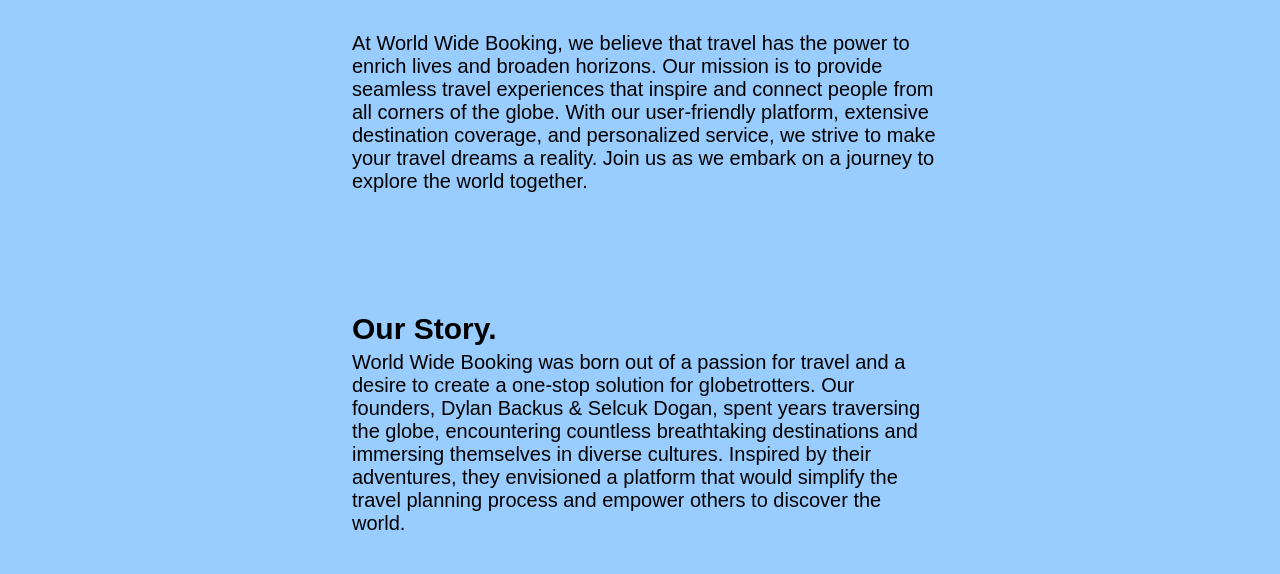
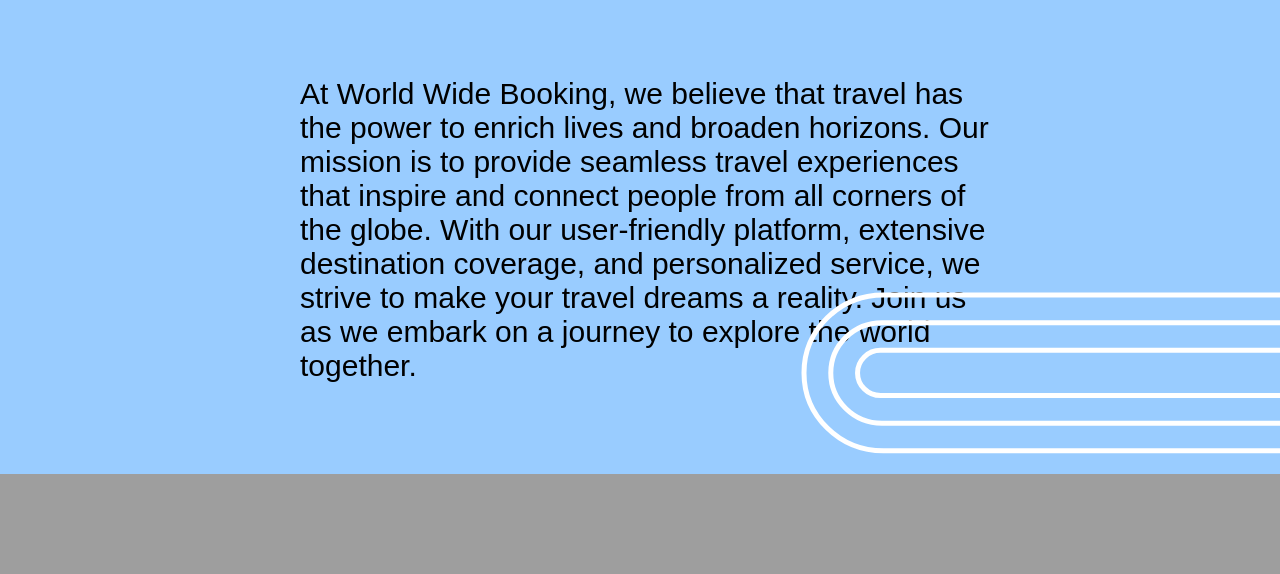
Before and after one commit to Selcuk024/webapp2, a PHP site: page /about-us.php in a window 1280 px wide. Shown: the part 701-1275 px from the top of the page. After the commit the page ends 1175 px from the top, so only its background shows below. Run offline with PHP 8.4, Linux system fonts and the light colour scheme; some web fonts are replaced.

Commit message:
dingen sec2

```diff
--- a/website/about-us.php
+++ b/website/about-us.php
@@ -13,10 +13,18 @@
     <link href="https://fonts.googleapis.com/css2?family=Corinthia:wght@400;700&display=swap" rel="stylesheet">
     <link href="https://fonts.googleapis.com/css2?family=Poiret+One&display=swap" rel="stylesheet">
     <title>Scroll test</title>
+    <link rel="preconnect" href="https://fonts.googleapis.com">
+    <link rel="preconnect" href="https://fonts.gstatic.com" crossorigin>
+    <link href="https://fonts.googleapis.com/css2?family=Inter:wght@100;200;300;400;500;600;700;800;900&display=swap"
+        rel="stylesheet">
 </head>
 
 <body>
+    <?php
+    include_once("navbar-not-logged-in.php");
+    ?>
     <div class="section" id="sec1">
+
         <img class="polynesia-image-background" src="media/polynesia2-image-background.png">
         <div class="text-container" id="text-container">
             <h1 class="about-us-text">About Us</h1>
@@ -35,14 +43,17 @@
                     we strive to make your travel dreams a reality.
                     Join us as we embark on a journey to explore the world together.</h1>
             </div>
-      <div class="our-story-container">
-        <h1 class="our-story-koptext">Our Story.</h1>
-        <h1 class="our-story-text2">World Wide Booking was born out of a passion for travel and a desire to create a one-stop solution for globetrotters.
-          Our founders, Dylan Backus & Selcuk Dogan, spent years traversing the globe,
-         encountering countless breathtaking destinations and immersing themselves in diverse cultures.
-         Inspired by their adventures, they envisioned a platform that would simplify the travel planning process and
-          empower others to discover the world.</h1>
-      </div>
+            <svg class="sec2-ding1-rechtsonder" width="479" height="162" viewBox="0 0 479 162" fill="none" xmlns="http://www.w3.org/2000/svg">
+                <path
+                    d="M496.383 158.81H82.3949C38.5548 158.81 3 123.918 3 80.9051C3 37.8925 38.5548 3 82.3949 3H496.383"
+                    stroke="white" stroke-width="5" stroke-miterlimit="10" />
+                <path
+                    d="M496.382 131.153H80.9871C52.7122 131.153 29.7866 108.642 29.7866 80.905C29.7866 53.1679 52.7122 30.6567 80.9871 30.6567H496.382"
+                    stroke="white" stroke-width="5" stroke-miterlimit="10" />
+                <path
+                    d="M496.383 103.497H79.5794C66.8698 103.497 56.5332 93.3667 56.5332 80.9051C56.5332 68.4435 66.8296 58.3134 79.5794 58.3134H496.383"
+                    stroke="white" stroke-width="5" stroke-miterlimit="10" />
+            </svg>
         </main>
     </div>
     <script src="https://cdnjs.cloudflare.com/ajax/libs/jquery/3.3.1/jquery.min.js"></script>
--- a/website/css/style.css
+++ b/website/css/style.css
@@ -1,11 +1,12 @@
-*{
+* {
     padding: 0;
     margin: 0;
     font-family: Inter;
     text-decoration: none;
     z-index: 99;
 }
-.nav-container{
+
+.nav-container {
     width: 100%;
     height: 64px;
     position: absolute;
@@ -14,12 +15,22 @@
     align-items: center;
     overflow: hidden;
 }
-.nav-logo{
+
+.nav-link {
+    text-decoration: none;
+    color: #000;
+}
+
+.nav-text {
+    font-size: 18px
+}
+
+.nav-logo {
     width: 5%;
     margin-left: 56px;
 }
 
-.nav-topics-container{
+.nav-topics-container {
     display: flex;
     flex-direction: row;
     justify-content: space-between;
@@ -30,58 +41,62 @@
 
 /* Nav Topics */
 
-.my-account{
+.my-account {
     color: black;
     font-weight: 600;
     font-size: 18px;
     position: relative;
 }
-.my-account:hover{
+
+.my-account:hover {
     color: rgb(21, 21, 21);
     font-size: 18px;
     font-weight: 800;
     position: relative;
 }
 
-.about-us{
+.about-us {
     color: black;
     font-size: 18px;
     font-weight: 600;
     position: relative;
 }
-.about-us:hover{
+
+.about-us:hover {
     color: rgb(21, 21, 21);
     font-size: 18px;
     font-weight: 800;
     position: relative;
 }
 
-.contact{
+.contact {
     color: black;
     font-size: 18px;
     font-weight: 600;
     position: relative;
 }
-.contact:hover{
+
+.contact:hover {
     color: rgb(21, 21, 21);
     font-size: 18px;
     font-weight: 800;
     position: relative;
 }
 
-h1{
+h1 {
     margin-left: 12px;
     font-size: 18px;
 }
 
-.nav-login-button{
+.nav-login-button {
     width: 4%;
     margin-left: auto;
     font-size: 16px;
     color: #000;
     font-weight: 600;
 }
-.nav-signup-button{
+
+.nav-signup-button {
     width: 5%;
     height: 40px;
     font-weight: 600;
@@ -96,25 +111,29 @@
     border: none;
     border-radius: 5px;
 }
-.tet{
+
+.tet {
     position: absolute;
     top: 3%;
     right: 27%;
 }
-.home-image{
+
+.home-image {
     width: 100%;
     height: 80vh;
     position: absolute;
     z-index: 1;
 }
-.container-home{
+
+.container-home {
     width: 100%;
     height: 90vh;
     display: flex;
     align-items: end;
     justify-content: center;
 }
-.destination-box{
+
+.destination-box {
     width: 100%;
     height: 40vh;
     display: flex;
@@ -127,7 +146,8 @@
 
 
 }
-.flights{
+
+.flights {
     width: 147px;
     height: 66px;
     display: flex;
@@ -137,14 +157,16 @@
     background-color: #FFF;
     border-radius: 40px 0px 0px 0px;
 }
-.container-destination{
+
+.container-destination {
     width: 75%;
     display: flex;
     flex-direction: column;
     align-items: center;
     font-weight: 600;
 }
-.hotels{
+
+.hotels {
     width: 147px;
     height: 66px;
     background-color: #000;
@@ -155,15 +177,18 @@
     font-weight: 600;
     color: #fff;
 }
-.row{
+
+.row {
     display: flex;
     flex-direction: row;
     margin-right: auto;
 }
-.hotel-logo{
+
+.hotel-logo {
     margin-right: 6px;
 }
-.rent-a-car{
+
+.rent-a-car {
     width: 147px;
     height: 66px;
     background-color: #000;
@@ -176,7 +201,8 @@
 
 
 }
-.from{
+
+.from {
     width: 22%;
     height: 100px;
     border: solid 1px #D9D9D9;
@@ -187,7 +213,8 @@
     justify-content: center;
     padding-left: 15px;
 }
-.to{
+
+.to {
     width: 22%;
     height: 100px;
     border: solid 1px #D9D9D9;
@@ -200,17 +227,21 @@
     padding-left: 15px;
     z-index: 98;
 }
-.small-text{
+
+.small-text {
     font-size: 13px;
 }
-.big-text{
+
+.big-text {
     font-size: 30px;
     font-weight: 600;
 }
-.country{
+
+.country {
     font-size: 13px;
 }
-.circle{
+
+.circle {
     width: 60px;
     height: 60px;
     border-radius: 100%;
@@ -222,7 +253,8 @@
     background-color: #fff;
     z-index: 99;
 }
-.rectangle{
+
+.rectangle {
     width: 34px;
     height: 110px;
     position: absolute;
@@ -232,7 +264,8 @@
     background-color: #fff;
     justify-self: center;
 }
-.date-box{
+
+.date-box {
     width: 480px;
     margin-right: 14px;
     height: 100px;
@@ -243,19 +276,22 @@
     flex-direction: row;
     padding-left: 12px;
 }
-.date-container{
+
+.date-container {
     display: flex;
     flex-direction: row;
     margin-right: 12px;
 }
-.other-half{
+
+.other-half {
     display: flex;
     flex-direction: column;
     justify-content: end;
     margin-left: 10px;
 
 }
-.book-a-flight-button{
+
+.book-a-flight-button {
     width: 300px;
     height: 60px;
     background-color: #000;
@@ -270,24 +306,28 @@
     font-size: 24px;
     border-radius: 15px;
 }
-.container-home2{
+
+.container-home2 {
     width: 75%;
     margin-top: 150px;
     display: flex;
     justify-content: center;
     flex-direction: column;
 }
-.home-title{
+
+.home-title {
     margin-right: auto;
     font-size: 24px;
     font-weight: 700;
 }
-.container-home3{
+
+.container-home3 {
     display: flex;
     width: 100%;
     justify-content: center;
 }
-.popular-destinations{
+
+.popular-destinations {
     width: 100%;
     height: 250px;
     background-color: #fff;
@@ -296,15 +336,17 @@
     flex-direction: row;
     border-bottom: solid 1px #D9D9D9;
 }
-.popular-section1{
+
+.popular-section1 {
     width: 100%;
     border-radius: 25px;
 }
 
-.popular-container1{
+.popular-container1 {
     width: 30%;
 }
-.popular-container2{
+
+.popular-container2 {
     width: 50%;
     display: flex;
     justify-content: center;
@@ -313,14 +355,17 @@
     gap: 20px;
     text-align: left;
 }
-.medium-text2{
+
+.medium-text2 {
     text-align: left;
 }
-.left{
+
+.left {
     margin-right: auto;
     margin-left: 24px;
 }
-.book-button{
+
+.book-button {
     width: 130px;
     height: 40px;
     background-color: #000;
@@ -333,8 +378,9 @@
     align-items: center;
     margin-right: 24px;
 }
-.all-button{
-    display:inline-block;
+
+.all-button {
+    display: inline-block;
     width: 70px;
     height: 40px;
     background-color: #fff;
@@ -346,74 +392,85 @@
     align-items: center;
     margin-right: 24px;
 }
-.all-button:hover:after{
+
+.all-button:hover:after {
     transform: scaleX(1);
 }
-.all-button:after{
-    display:block;
+
+.all-button:after {
+    display: block;
     content: '';
     border-bottom: solid 3px #019fb6;
     transform: scaleX(0);
     transition: transform 250ms ease-in-out;
-    transform-origin:  0% 50%; }
+    transform-origin: 0% 50%;
+}
 
-.popular-container3{
+.popular-container3 {
     width: 20%;
     display: flex;
     height: 90%;
     justify-content: end;
     align-items: end;
 }
-.price{
+
+.price {
     font-size: 24px;
     font-weight: 700;
 
 }
+
 /* contact page */
-.contact-page-bg{
+.contact-page-bg {
     position: absolute;
     width: 100%;
     height: 100vh;
 }
-.contact-container{
+
+.contact-container {
     width: 100%;
     height: 100vh;
     display: flex;
     justify-content: center;
     align-items: center;
 }
-.contact-info{
+
+.contact-info {
     width: 75%;
     height: 70%;
-    background: rgba( 255, 255, 255, 0.2 );
-    box-shadow: 0 8px 32px 0 rgba( 31, 38, 135, 0.37 );
-    backdrop-filter: blur( 11.5px );
-    -webkit-backdrop-filter: blur( 11.5px );
+    background: rgba(255, 255, 255, 0.2);
+    box-shadow: 0 8px 32px 0 rgba(31, 38, 135, 0.37);
+    backdrop-filter: blur(11.5px);
+    -webkit-backdrop-filter: blur(11.5px);
     border-radius: 10px;
     border: 1px solid #000;
     display: flex;
     flex-direction: row;
 }
-.contact-column{
+
+.contact-column {
     display: flex;
     flex-direction: column;
     justify-content: space-evenly;
     width: 50%;
     height: 100%;
 }
-.contact-column2{
+
+.contact-column2 {
     display: flex;
     flex-direction: column;
     justify-content: center;
     width: 50%;
     height: 100%;
 }
-.contact-text{
+
+.contact-text {
     font-size: 42px;
     font-weight: 600;
     margin-left: 56px;
 }
-.contact-form{
+
+.contact-form {
     width: 75%;
     display: flex;
     flex-direction: column;
@@ -421,47 +478,56 @@
     gap: 21px;
     margin-left: 56px;
 }
-.field1{
+
+.field1 {
     width: 50%;
     height: 42px;
     font-size: 15px;
 }
-.field2{
+
+.field2 {
     font-size: 15px;
 
     height: 42px;
 }
-.big{
+
+.big {
     font-size: 15px;
     padding-left: 12px;
     padding-top: 12px;
     height: 120px;
 }
-input{
+
+input {
     padding-left: 12px;
 }
-.form-container{
+
+.form-container {
     display: flex;
     flex-direction: row;
     margin-bottom: 12px;
 }
-.contact-small-text{
+
+.contact-small-text {
     margin-bottom: 24px;
     font-weight: 700;
 }
-.container-contact{
+
+.container-contact {
     height: 54%;
     justify-content: center;
     display: flex;
     flex-direction: column;
 }
-.another-contact-container{
+
+.another-contact-container {
     height: 30%;
     display: flex;
     flex-direction: column;
     justify-content: end;
 }
-.contact-submit{
+
+.contact-submit {
     width: 20%;
     height: 30%;
     margin-left: auto;
@@ -481,6 +547,15 @@
     width: 100%;
     height: 1100px;
     background-color: #0000;
+}
+
+.about-nav-container {
+    display: flex;
+    position: relative;
+    width: 100%;
+    height: 200px;
+    background-color: red;
+    opacity: 50%;
 }
 
 .image-container {
@@ -578,7 +653,7 @@
 #sec2 {
     background-color: rgb(153, 204, 255);
     z-index: 5;
-    height: 600px;
+    height: 500px;
 }
 
 .section2-main {
@@ -586,27 +661,20 @@
     flex-direction: column;
     align-items: center;
     justify-content: center;
+    overflow: hidden;
+    position: relative;
     width: 100%;
-    height: 600px;
+    height: 500px;
     background-color: rgb(153, 204, 255);
     z-index: 5;
     margin-top: -20px;
 }
 
 .about-us-text2-container {
-    margin-top: 85px;
-    width: 600px;
+
+    margin-top: 25px;
+    width: 55%;
     height: 250px;
-  }
-
-  .about-us-koptext {
-    display: flex;
-    margin-top: 10px;
-    font-family: sans-serif;
-    font-weight: 700;
-    color: black;
-    font-size: 30px;
-    z-index: 4;
 }
 
 .about-us-text2 {
@@ -615,7 +683,7 @@
     font-family: sans-serif;
     font-weight: 100;
     color: black;
-    font-size: 20px;
+    font-size: 30px;
     z-index: 4;
 }
 
@@ -624,22 +692,10 @@
     height: 250px;
 }
 
-  .our-story-koptext {
-    display: flex;
-    margin-top: 15px;
-    font-family: sans-serif;
-    font-weight: 700;
-    color: black;
-    font-size: 30px;
-    z-index: 4;
+/* Sec 2 lijn dingen */
+
+.sec2-ding1-rechtsonder {
+    position: absolute;
+    bottom: 0;
+    right: 0;
 }
-
-  .our-story-text2 {
-    display: flex;
-    font-family: sans-serif;
-    margin-top: 5px;
-    font-weight: 100;
-    color: black;
-    font-size: 20px;
-    z-index: 4;
-  }
--- a/website/javascript/main.js
+++ b/website/javascript/main.js
@@ -8,7 +8,7 @@
           event.preventDefault();
           if (delay) return;
           delay = true;
-          setTimeout(function() { delay = false }, 100)
+          setTimeout(function() { delay = false }, 400)
 
           var wd = event.originalEvent.wheelDelta || -event.originalEvent.detail;
           console.log(wd);
--- a/website/navbar-not-logged-in.php
+++ b/website/navbar-not-logged-in.php
@@ -1,6 +1,9 @@
 <div class="nav-container">
     <img src="media/booking-logo.png" class="nav-logo">
+    <a class="nav-link" href="index.php">
+
     <h1 class="nav-text">World Wide Booking</h1>
+    </a>
     <div class="nav-topics-container">
         <a href="my-account.php" class="my-account">My Account</a>
         <a href="about-us.php" class="about-us">About Us</a>
```
Lines whose indentation alone changed are shown as unchanged.
